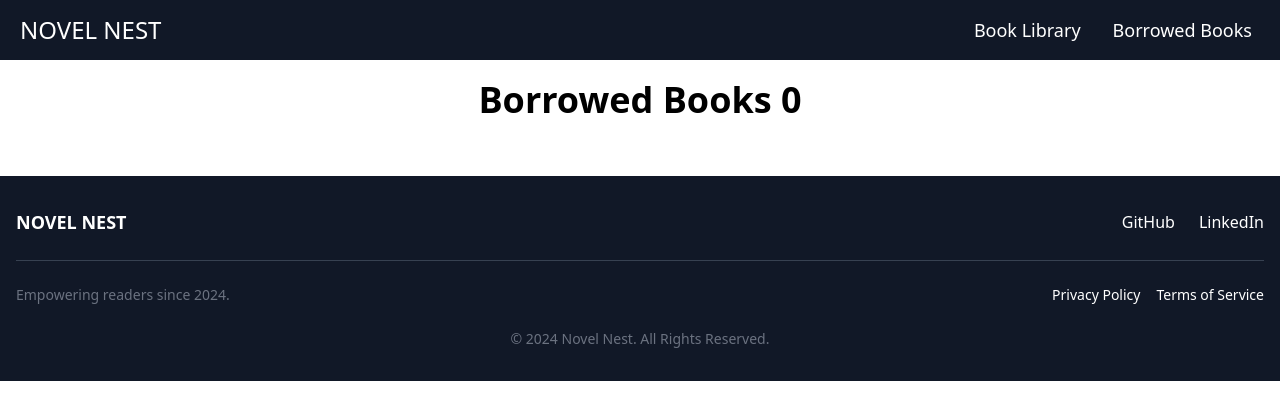
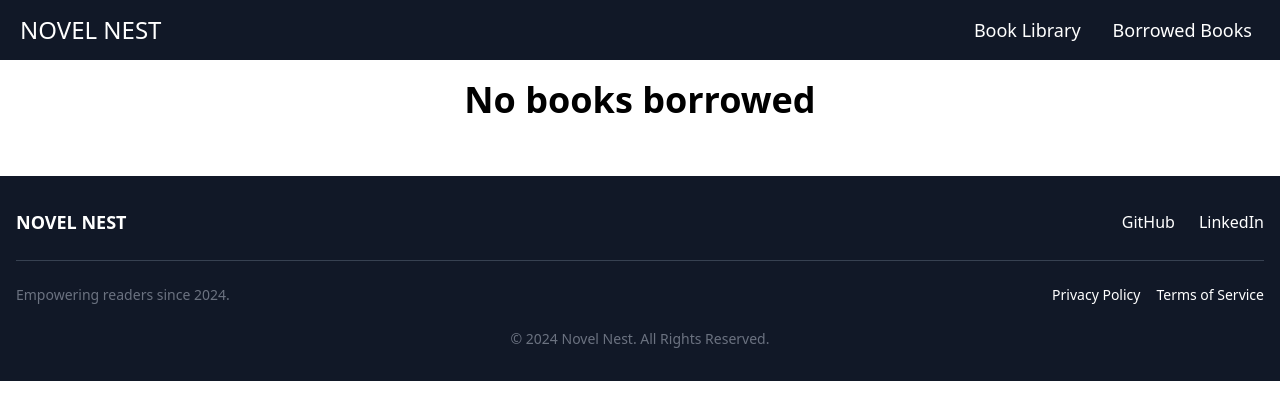
Before and after one commit to pxycknomdictator/Library-app, a React (Vite) app: page /borrowed in a window 1280 px wide. Shown: the top 420 px of the page. Built offline with nearby package versions, Linux system fonts and the light colour scheme.

Commit message:
add conditional heading

```diff
--- a/src/components/BorrowedBookList.jsx
+++ b/src/components/BorrowedBookList.jsx
@@ -5,9 +5,15 @@ export const BorrowedBooks = () => {
   const books = getDataFromLocalStorage();
   return (
     <>
-      <h1 className="text-3xl md:text-4xl font-bold mb-4 px-4 text-center">
-        Borrowed Books {books.length}
-      </h1>
+      {books.length !== 0 ? (
+        <h1 className="text-3xl md:text-4xl font-bold mb-4 px-4 text-center">
+          Borrowed Books {books.length}
+        </h1>
+      ) : (
+        <h1 className="text-3xl md:text-4xl font-bold mb-4 px-4 text-center">
+          No books borrowed
+        </h1>
+      )}
       <ul className="grid grid-cols-1 sm:grid-cols-2 md:grid-cols-3 lg:grid-cols-4 gap-6 px-4">
         {books.map((book) => (
           <BorrowedBookList key={book.id} book={book} />
```
